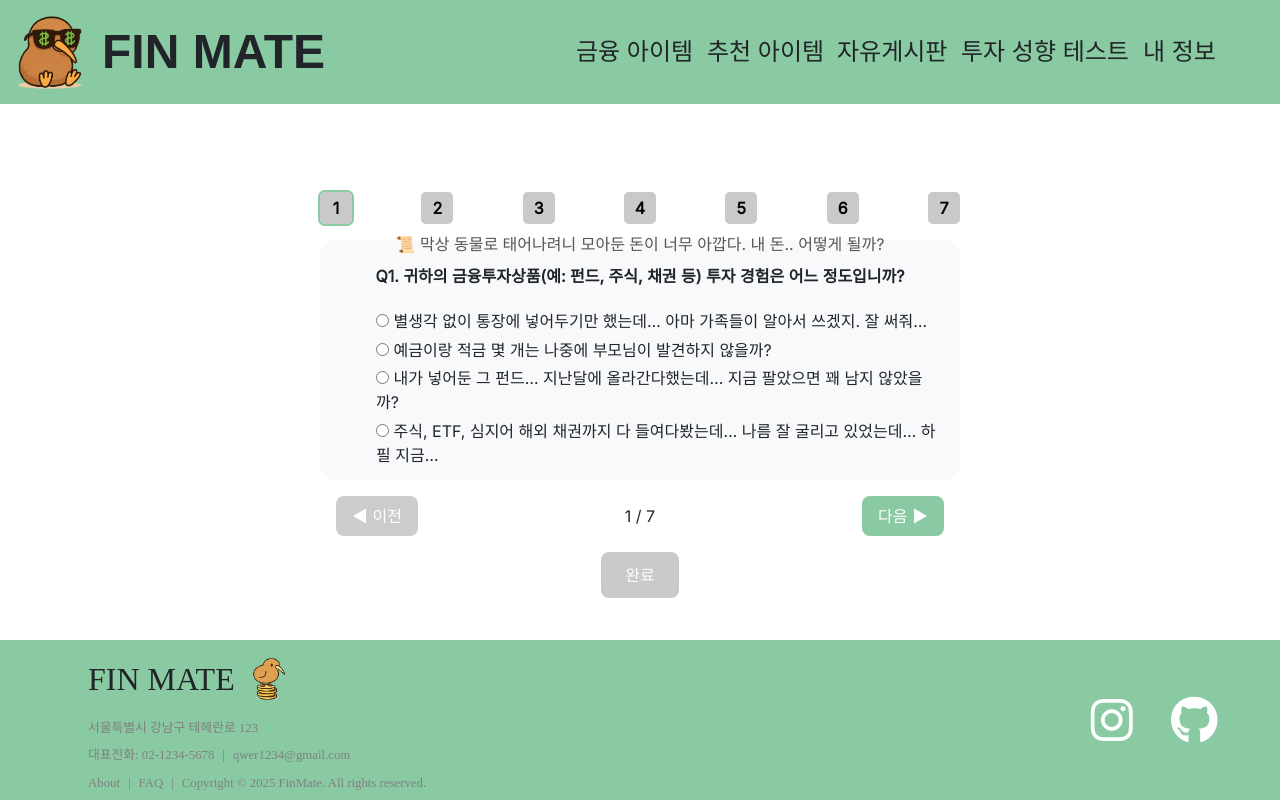
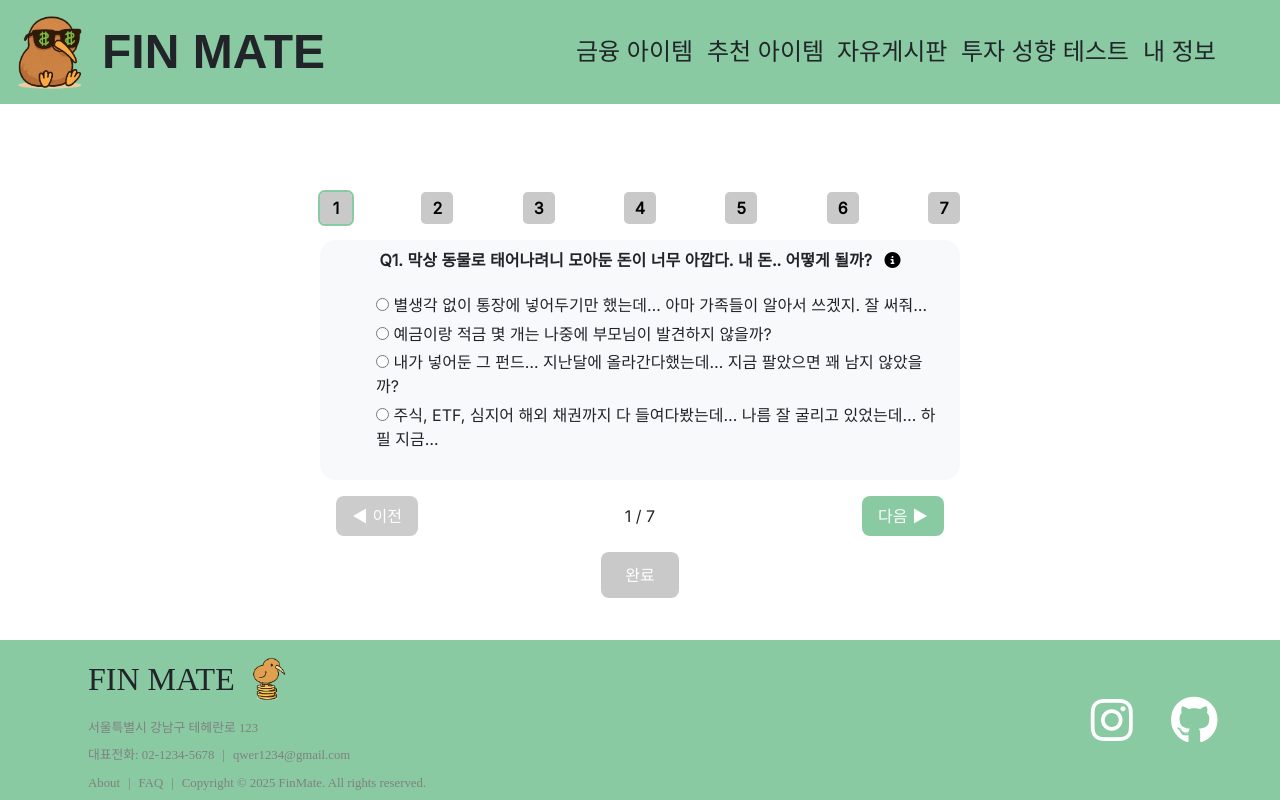
Before and after one commit to KB-technologia/FinMate_FE, a Vue app in the folder FinMate/: page /quiz in a window 1280 px wide. Built offline with nearby package versions, Linux system fonts and the light colour scheme; a web font is replaced by a local one.

Commit message:
✨  퀴즈 컴포넌트에 툴팁 기능 추가 및 코드 정리

```diff
--- a/FinMate/src/components/quiz/QuizComponent.vue
+++ b/FinMate/src/components/quiz/QuizComponent.vue
@@ -1,6 +1,5 @@
 <template>
   <div class="quiz-wrapper">
-    <!-- 상단 인디케이터 -->
     <div class="indicator">
       <div
         v-for="(answer, idx) in selectedAnswers"
@@ -13,12 +12,20 @@
       </div>
     </div>
 
-    <!-- 문제 카드 -->
     <transition name="slide" mode="out-in">
       <div v-if="quizData.length" :key="currentQuestion.id" class="quiz-card">
-        <div class="quiz-narration">📜 {{ currentQuestion.narration }}</div>
         <div class="quiz-question">
-          Q{{ currentQuestion.id }}. {{ currentQuestion.question }}
+          Q{{ currentQuestion.id }}. {{ currentQuestion.narration }}
+          <div
+            class="tooltip-wrapper"
+            @mouseenter="showTooltip = true"
+            @mouseleave="showTooltip = false"
+          >
+            <i class="fa-solid fa-circle-info icon-info"></i>
+            <div v-if="showTooltip" class="tooltip-box">
+              {{ currentQuestion.question }}
+            </div>
+          </div>
         </div>
         <ul class="quiz-options">
           <li v-for="(option, idx) in currentQuestion.options" :key="idx">
@@ -36,7 +43,6 @@
       </div>
     </transition>
 
-    <!-- 이전/다음 버튼 -->
     <div class="quiz-navigation">
       <button
         class="nav-button"
@@ -55,7 +61,6 @@
       </button>
     </div>
 
-    <!-- 완료 버튼 -->
     <div class="submit-container">
       <button class="submit-button" :disabled="!isComplete">완료</button>
     </div>
@@ -69,23 +74,20 @@ import quizJson from '@/assets/quiz.json';
 const quizData = ref([]);
 const currentIndex = ref(0);
 const selectedAnswers = ref(Array(7).fill(null));
+const showTooltip = ref(false);
 
-// 현재 문제
 const currentQuestion = computed(
   () => quizData.value[currentIndex.value] || {}
 );
 
-// 완료 버튼 활성화 조건
 const isComplete = computed(() =>
   selectedAnswers.value.every((answer) => answer !== null)
 );
 
-// 인디케이터 클릭 시 이동
 const goToQuestion = (idx) => {
   currentIndex.value = idx;
 };
 
-// 이전/다음 문제 이동
 const prevQuestion = () => {
   if (currentIndex.value > 0) currentIndex.value--;
 };
@@ -93,7 +95,6 @@ const nextQuestion = () => {
   if (currentIndex.value < quizData.value.length - 1) currentIndex.value++;
 };
 
-// 퀴즈 데이터 로드
 onMounted(() => {
   quizData.value = quizJson;
 });
@@ -107,7 +108,6 @@ onMounted(() => {
   font-family: var(--font-inter);
 }
 
-/* 상단 인디케이터 */
 .indicator {
   display: flex;
   justify-content: space-between;
@@ -162,7 +162,6 @@ onMounted(() => {
   margin: 0.3rem 0;
 }
 
-/* 이전/다음 버튼 */
 .quiz-navigation {
   display: flex;
   justify-content: space-between;
@@ -189,7 +188,6 @@ onMounted(() => {
   box-shadow: none;
 }
 
-/* 완료 버튼 */
 .submit-container {
   text-align: center;
 }
@@ -223,4 +221,32 @@ onMounted(() => {
   opacity: 0;
   transform: translateX(-100px);
 }
+
+.icon-info {
+  color: var(--color-black);
+  margin-left: 0.5rem;
+  cursor: pointer;
+  transition: color 0.2s ease;
+}
+.tooltip-wrapper {
+  display: inline-block;
+  position: relative;
+}
+
+.tooltip-box {
+  position: absolute;
+  top: -2.5rem;
+  left: 50%;
+  transform: translateX(-50%);
+  background-color: #333;
+  color: #fff;
+  padding: 0.4rem 0.8rem;
+  border-radius: 0.3rem;
+  font-size: 0.9rem;
+  white-space: nowrap;
+  z-index: 10;
+  box-shadow: 0 2px 6px rgba(0, 0, 0, 0.2);
+  pointer-events: none;
+  opacity: 0.95;
+}
 </style>
```
